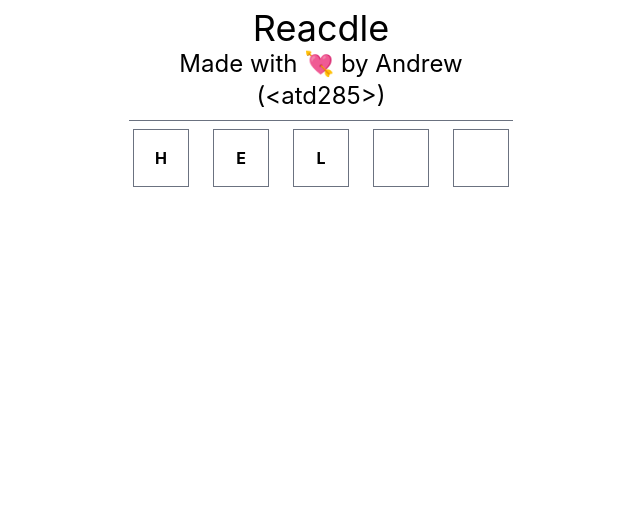
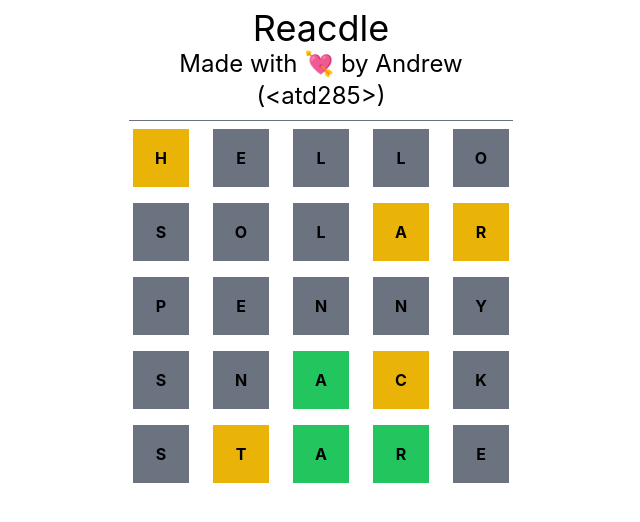
Before and after one commit to tuf75588/reacdle-wordle, a React (Vite) app: page / in a window 1280 px wide. Shown: the top 522 px of the page, without its empty margins (319-959 px from the left). Built offline with nearby package versions, Linux system fonts and the light colour scheme.

Commit message:
board styles adjusting to match/miss styles

```diff
--- a/src/App.tsx
+++ b/src/App.tsx
@@ -13,8 +13,12 @@ function App() {
           Made with <span role="emoji">💘</span> by Andrew (&lt;atd285&gt;)
         </h2>
       </header>
-      <main>
-        <WordRow letters="hel" />
+      <main className="grid grid-rows-6 gap-4">
+        <WordRow letters="hello" />
+        <WordRow letters="solar" />
+        <WordRow letters="penny" />
+        <WordRow letters="snack" />
+        <WordRow letters="stare" />
       </main>
     </div>
   );
--- a/src/components/WordRow.tsx
+++ b/src/components/WordRow.tsx
@@ -1,28 +1,44 @@
+import { computeGuess, getRandomWord, LetterState } from '../word-utils';
+
 const LETTER_LENGTH = 5;
 type Letters = {
   letters: string;
 };
 
 function WordRow({ letters: lettersProp = '' }: Letters) {
+  const guessStates = computeGuess(lettersProp);
   const lettersRemaining = LETTER_LENGTH - lettersProp.length;
   const letters = lettersProp
     .split('')
     .concat(Array(lettersRemaining).fill(''));
   return (
     <div className="grid grid-cols-5 gap-4">
-      {letters.map((char) => (
-        <CharacterBox value={char} key={char} />
+      {letters.map((char, i) => (
+        <CharacterBox value={char} key={i} state={guessStates[i]} />
       ))}
     </div>
   );
 }
-
-function CharacterBox({ value }: { value: string }) {
+type CharacterBox = {
+  state?: LetterState;
+  value?: string;
+};
+function CharacterBox({ value, state }: CharacterBox) {
+  const stateStyles =
+    state === undefined || null ? '' : characterStateStyles[state];
   return (
-    <span className="inline-block mx-1 border border-1 border-gray-500 p-4 uppercase font-bold text-center">
+    <span
+      className={`inline-block mx-1 border border-1 border-gray-500 p-4 uppercase font-bold text-center ${stateStyles}`}
+    >
       {value}
     </span>
   );
 }
 
+const characterStateStyles = {
+  [LetterState.Miss]: 'bg-gray-500 border-gray-500',
+  [LetterState.Present]: 'bg-yellow-500 border-yellow-500',
+  [LetterState.Match]: 'bg-green-500 border-green-500',
+};
+
 export default WordRow;
--- a/src/word-utils.ts
+++ b/src/word-utils.ts
@@ -1,4 +1,6 @@
 import wordBank from './word-bank.json';
+
+const word = getRandomWord();
 
 export function getRandomWord() {
   const randomIndex = Math.floor(Math.random() * wordBank.length);
@@ -10,10 +12,10 @@ export enum LetterState {
   Present,
   Match,
 }
-
+console.log(word);
 export function computeGuess(
   guess: string,
-  answerString: string
+  answerString: string = word
 ): LetterState[] {
   const result: LetterState[] = [];
 
```
